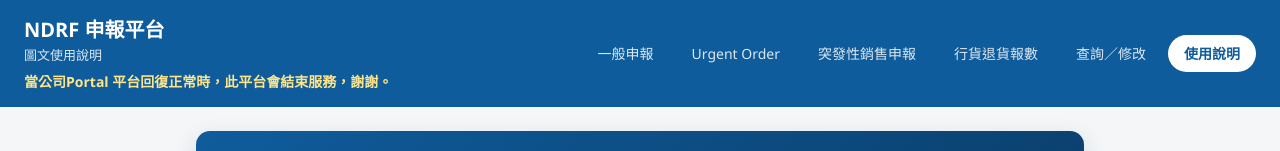
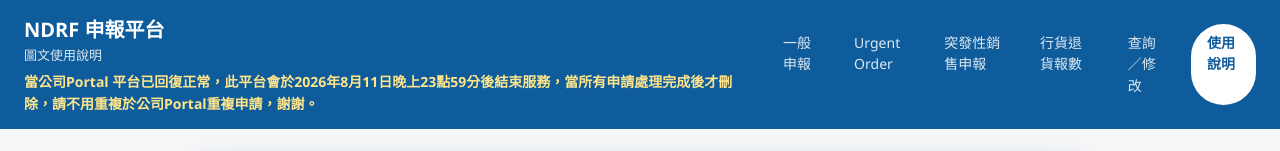
Before and after one commit to rickyyue315/RPPORTAL, a website: page public/help.html in a window 1280 px wide. Shown: the top 151 px of the page. Drawn offline with Linux system fonts and the light colour scheme.

Commit message:
feat(ui): update portal-note announcement with service end date

```diff
--- a/public/help.html
+++ b/public/help.html
@@ -12,7 +12,7 @@
     <div>
       <h1>NDRF 申報平台</h1>
       <div class="subtitle">圖文使用說明</div>
-      <div class="portal-note">當公司Portal 平台回復正常時，此平台會結束服務，謝謝。</div>
+      <div class="portal-note">當公司Portal 平台已回復正常，此平台會於2026年8月11日晚上23點59分後結束服務，當所有申請處理完成後才刪除，請不用重複於公司Portal重複申請，謝謝。</div>
     </div>
     <nav aria-label="主要導覽">
       <a href="/">一般申報</a>
```
Also changed, not shown: public/index.html (+1 -1 lines), public/lookup.html (+1 -1 lines), public/return.html (+1 -1 lines), public/sales.html (+1 -1 lines), public/urgent.html (+1 -1 lines).
